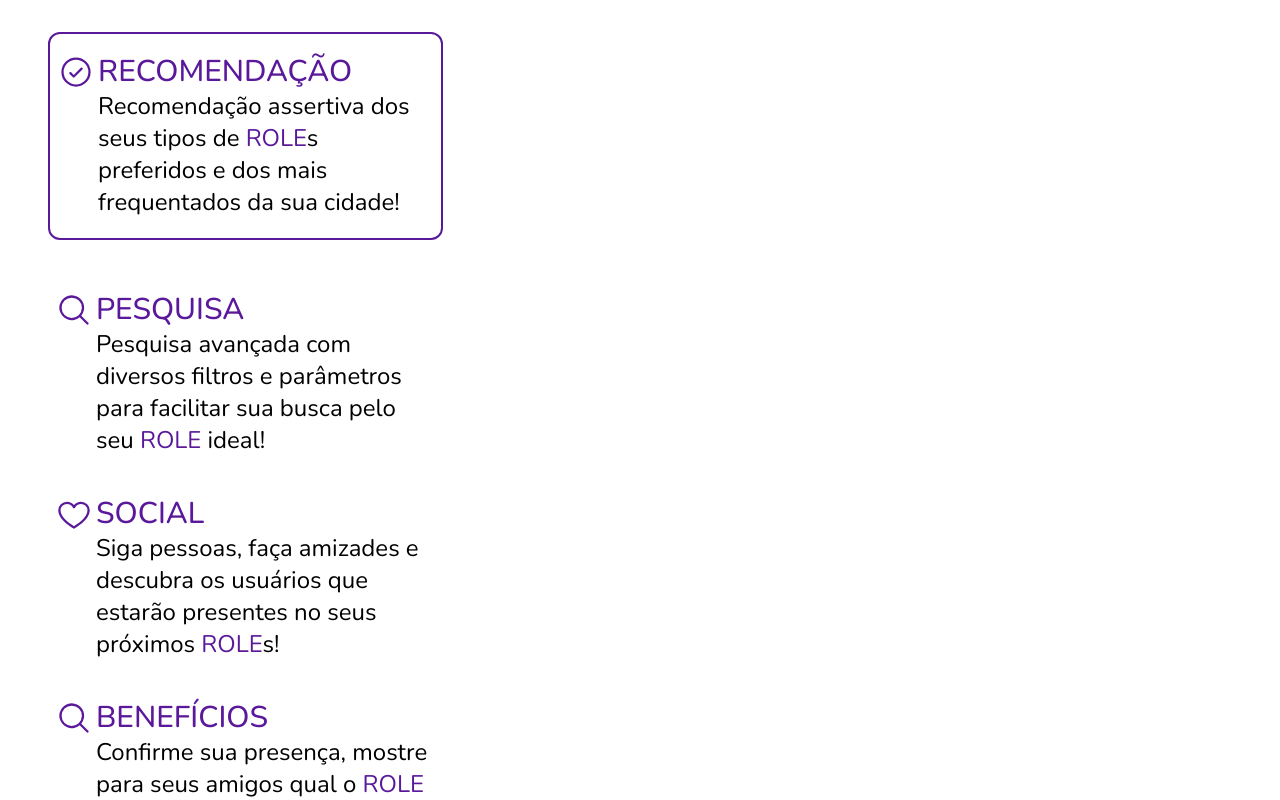
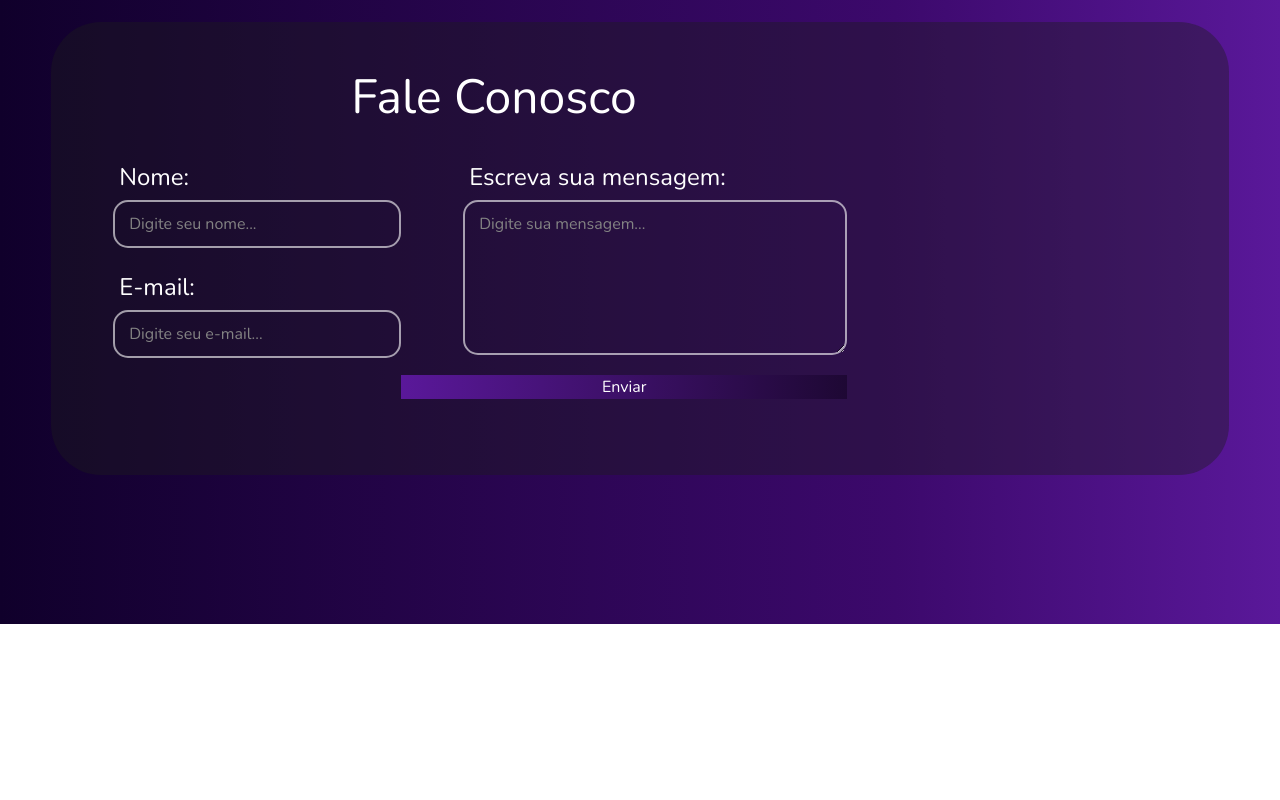
Before and after one commit to org-dev-dynasty/app-role-front-web, a React (Vite) app: page / in a window 1280 px wide. Shown: the part 880-1680 px from the top of the page. After the commit the page ends 1504 px from the top, so only its background shows below. Built offline with nearby package versions, Linux system fonts and the light colour scheme.

Commit message:
section 2 file fix

```diff
--- a/src/App.tsx
+++ b/src/App.tsx
@@ -1,7 +1,7 @@
 import { Contact } from "./components/Contact";
 import { Header } from "./components/Header";
 import { Navbar } from "./components/Navbar";
-import { Section2 } from "./components/Section2";
+import { Section2 } from "./components/Section2.tsx";
 import { SectionContainer } from "./components/SectionContainer";
 
 
--- a/src/components/Section2/index.tsx
+++ /dev/null
@@ -1,50 +0,0 @@
-import {CheckCircle, Heart, MagnifyingGlass} from '@phosphor-icons/react'
-export const Section2 = () => {
-    return (
-        <div className="w-full bg-white justify-center rounded-3xl px-12 py-16">
-            <h1 className="text-5xl text-center pb-12">APROVEITE OS <span
-                className="font-bold text-light-purple">ROLE</span>s COM QUALIDADE</h1>
-
-            <div>
-                <div className="w-1/3 border-light-purple border-solid border-2 rounded-xl px-2 py-5 mb-8">
-                    <div className="flex flex-row">
-                        <CheckCircle size={36} className="text-light-purple mr-1"/>
-                        <p className="text-3xl font-nunito text-light-purple font-medium">RECOMENDAÇÃO</p>
-                    </div>
-                    <p className="text-2xl font-nunito pl-10">Recomendação assertiva dos seus tipos de <span
-                        className="text-light-purple">ROLE</span>s preferidos e dos mais frequentados da sua cidade!</p>
-                </div>
-
-                <div className="w-1/3 px-2 py-5">
-                    <div className="flex flex-row">
-                        <MagnifyingGlass size={36} className="text-light-purple mr-1"/>
-                        <p className="text-3xl font-nunito text-light-purple font-medium">PESQUISA</p>
-                    </div>
-                    <p className="text-2xl font-nunito pl-10">Pesquisa avançada com diversos filtros e parâmetros para
-                        facilitar sua busca pelo seu <span className="text-light-purple">ROLE</span> ideal!</p>
-                </div>
-
-                <div></div>
-
-                <div className="w-1/3 px-2 py-5">
-                    <div className="flex flex-row">
-                        <Heart size={36} className="text-light-purple mr-1"/>
-                        <p className="text-3xl font-nunito text-light-purple font-medium">SOCIAL</p>
-                    </div>
-                    <p className="text-2xl font-nunito pl-10">Siga pessoas, faça amizades e descubra os usuários que
-                        estarão presentes no seus próximos <span className="text-light-purple">ROLE</span>s!</p>
-                </div>
-
-                <div className="w-1/3 px-2 py-5">
-                    <div className="flex flex-row">
-                        <MagnifyingGlass size={36} className="text-light-purple mr-1"/>
-                        <p className="text-3xl font-nunito text-light-purple font-medium">BENEFÍCIOS</p>
-                    </div>
-                    <p className="text-2xl font-nunito pl-10">Confirme sua presença, mostre para seus amigos qual
-                        o <span
-                            className="text-light-purple">ROLE</span> da vez e ganhe benefícios!</p>
-                </div>
-            </div>
-        </div>
-    );
-}
```
